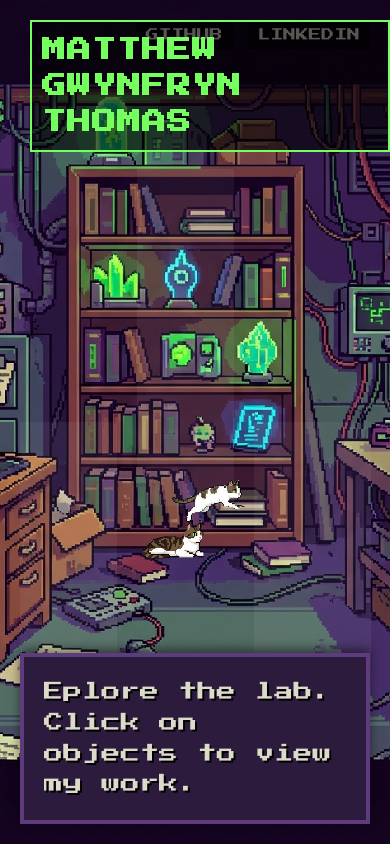
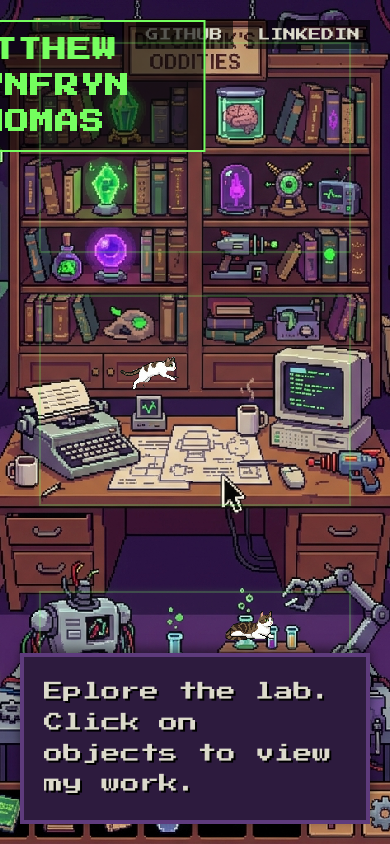
Before and after one commit to matthewgthomas/matthewgthomas.github.io, a React (Vite) app: page /#/ in a window 390 px wide. Shown: the top 844 px of the page. Built offline with nearby package versions, Linux system fonts and the light colour scheme.

Commit message:
Add mobile version of lab background

```diff
--- a/src/pages/Home.css
+++ b/src/pages/Home.css
@@ -2,10 +2,73 @@
 .home-scene {
     width: 100vw;
     height: 100vh;
+    background-image: url('../assets/scene_bg.png');
     background-size: cover;
     background-position: center;
     position: relative;
     overflow: hidden;
+}
+
+@media (max-width: 768px) {
+    .home-scene {
+        background-image: url('../assets/scene_bg_mobile.png');
+    }
+
+    /* Re-position Hotspots for Vertical Layout */
+    /* Top: Research (Bookshelf) */
+    .research-spot {
+        top: 5% !important;
+        left: 10% !important;
+        width: 80% !important;
+        height: 25% !important;
+    }
+
+    /* Middle: Writing (Desk) */
+    .writing-spot {
+        top: 35% !important;
+        /* Overriding bottom positioning */
+        bottom: auto !important;
+        left: 10% !important;
+        width: 80% !important;
+        height: 25% !important;
+    }
+
+    /* Bottom: Projects (Workbench) */
+    .projects-spot {
+        bottom: 5% !important;
+        left: 10% !important;
+        right: auto !important;
+        width: 80% !important;
+        height: 25% !important;
+    }
+
+    /* Adjust Cats */
+    .cat1-pos {
+        bottom: 40% !important;
+        /* On Desk */
+        left: 5% !important;
+        transform: scale(0.8);
+    }
+
+    .cat2-pos {
+        bottom: 10% !important;
+        /* On Workbench */
+        right: 5% !important;
+        transform: scale(0.8);
+    }
+
+    /* Adjust Title */
+    .scene-title {
+        top: 10px;
+        left: 50%;
+        transform: translateX(-50%);
+        width: 90%;
+        text-align: center;
+    }
+
+    .scene-title h1 {
+        font-size: 1rem;
+    }
 }
 
 /* Title Top Left */
@@ -29,16 +92,38 @@
 .hotspot {
     position: absolute;
     cursor: pointer;
-    border: 2px solid transparent;
+    border: 2px solid rgba(116, 255, 94, 0.3);
     transition: all 0.2s;
     z-index: 50;
-    background: rgba(255, 255, 255, 0.05);
-    /* Slight sheen to make them visible for testing */
+    background: rgba(255, 255, 255, 0.02);
+    box-shadow: 0 0 10px rgba(116, 255, 94, 0.2);
+    animation: hotspot-pulse 3s infinite;
+}
+
+@keyframes hotspot-pulse {
+    0% {
+        box-shadow: 0 0 5px rgba(116, 255, 94, 0.1);
+        border-color: rgba(116, 255, 94, 0.2);
+    }
+
+    50% {
+        box-shadow: 0 0 15px rgba(116, 255, 94, 0.4);
+        border-color: rgba(116, 255, 94, 0.5);
+        background: rgba(116, 255, 94, 0.1);
+    }
+
+    100% {
+        box-shadow: 0 0 5px rgba(116, 255, 94, 0.1);
+        border-color: rgba(116, 255, 94, 0.2);
+    }
 }
 
 .hotspot:hover {
     border-color: var(--color-highlight);
-    background: rgba(116, 255, 94, 0.2);
+    background: rgba(116, 255, 94, 0.3);
+    animation: none;
+    /* Stop pulsing on hover */
+    box-shadow: 0 0 20px var(--color-highlight);
 }
 
 .hotspot-label {
--- a/src/pages/Home.jsx
+++ b/src/pages/Home.jsx
@@ -41,7 +41,7 @@ export default function Home() {
     };
 
     return (
-        <div className="home-scene" style={{ backgroundImage: `url(${sceneBg})` }}>
+        <div className="home-scene">
 
             {/* Title Overlay */}
             <div className="scene-title">
```
Also changed, not shown: src/assets/scene_bg_mobile.png (added).
